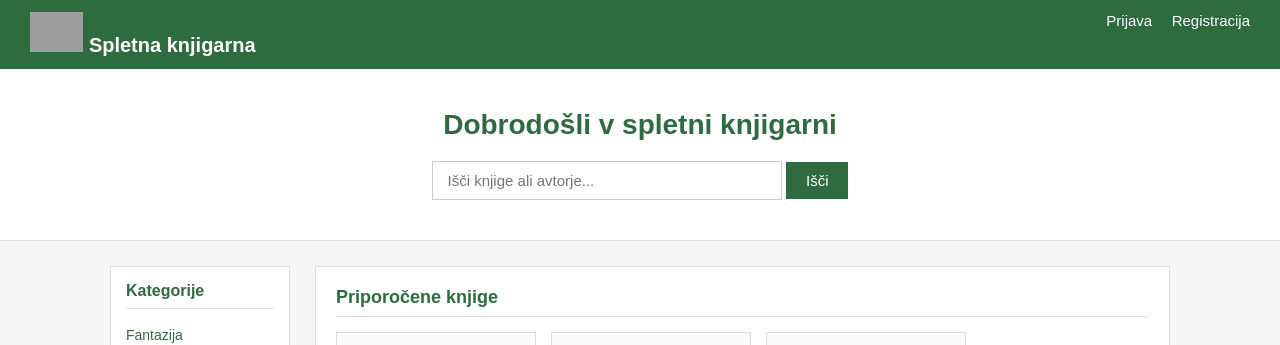
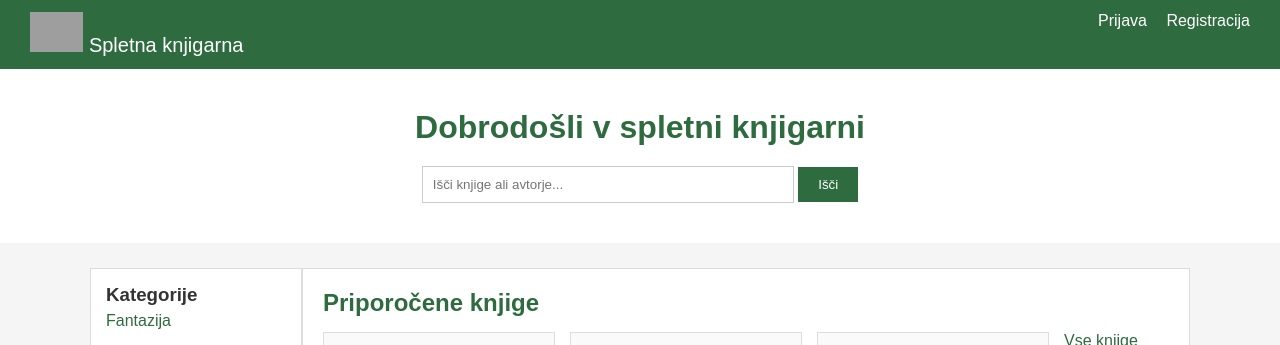
Before and after one commit to janej525/spletna-knjigarna--janej-ebular, a PHP site: page / in a window 1280 px wide. Shown: the top 345 px of the page. Run offline with PHP 8.4, Linux system fonts and the light colour scheme; grey boxes are pictures that could not be loaded.

Commit message:
Update still.css

```diff
--- a/still.css
+++ b/still.css
@@ -1,7 +1,6 @@
 * {
     margin: 0;
     padding: 0;
-    box-sizing: border-box;
 }
 
 body {
@@ -19,10 +18,6 @@ a:hover {
     text-decoration: underline;
 }
 
-#logo img {
-    height: 40px;
-}
-
 #navbar {
     background-color: #2e6b3e;
     color: white;
@@ -31,10 +26,13 @@ a:hover {
 }
 
 #logo {
+    float: left;
     font-size: 20px;
-    font-weight: bold;
     color: white;
-    float: left;
+}
+
+#logo img {
+    height: 40px;
 }
 
 #nav-povezave {
@@ -44,34 +42,23 @@ a:hover {
 #nav-povezave a {
     color: white;
     margin-left: 15px;
-    font-size: 15px;
-}
-
-#nav-povezave a:hover {
-    text-decoration: underline;
 }
 
 #hero {
     background-color: #ffffff;
     text-align: center;
     padding: 40px 20px;
-    border-bottom: 1px solid #ddd;
 }
 
 #hero h1 {
-    font-size: 28px;
+    color: #2e6b3e;
     margin-bottom: 20px;
-    color: #2e6b3e;
 }
 
 #hero input[type="text"] {
     width: 350px;
-    padding: 10px 15px;
+    padding: 10px;
     border: 1px solid #ccc;
-    border-style: solid;
-    border-width: 1px;
-    border-color: #ccc;
-    font-size: 15px;
 }
 
 #hero input[type="submit"] {
@@ -80,7 +67,6 @@ a:hover {
     color: white;
     border: none;
     cursor: pointer;
-    font-size: 15px;
 }
 
 #hero input[type="submit"]:hover {
@@ -95,28 +81,16 @@ a:hover {
 }
 
 #kategorije {
+    float: left;
     width: 180px;
-    min-width: 180px;
     background-color: #ffffff;
     border: 1px solid #ddd;
     padding: 15px;
-    height: 300px;
-    float: left;
-}
-
-#kategorije h3 {
-    margin-bottom: 12px;
-    font-size: 16px;
-    color: #2e6b3e;
-    border-bottom: 1px solid #ddd;
-    padding-bottom: 8px;
 }
 
 #kategorije a {
     display: block;
     padding: 6px 0;
-    border-bottom: 1px solid #f0f0f0;
-    font-size: 14px;
 }
 
 #knjige-del {
@@ -132,31 +106,18 @@ a:hover {
 }
 
 .sekcija h2 {
-    font-size: 18px;
     color: #2e6b3e;
     margin-bottom: 15px;
-    border-bottom: 1px solid #ddd;
-    padding-bottom: 8px;
-}
-
-.sekcija > a {
-    display: inline-block;
-    margin-top: 12px;
-    font-size: 14px;
-}
-
-.knjige-mreza {
-    overflow: hidden;
 }
 
 .knjiga-kartica {
+    float: left;
+    width: 200px;
     border: 1px solid #ddd;
     padding: 15px;
-    width: 200px;
-    background-color: #fafafa;
-    float: left;
     margin-right: 15px;
     margin-bottom: 15px;
+    background-color: #fafafa;
 }
 
 .knjiga-kartica img {
@@ -166,31 +127,16 @@ a:hover {
     margin-bottom: 8px;
 }
 
-.knjiga-kartica h3 {
-    font-size: 15px;
-    margin-bottom: 6px;
-    color: #333;
-}
-
-.knjiga-kartica p {
-    font-size: 13px;
-    color: #666;
-    margin-bottom: 4px;
-}
-
 .knjiga-kartica a {
     display: inline-block;
-    margin-top: 8px;
-    margin-right: 8px;
     padding: 5px 10px;
     background-color: #2e6b3e;
     color: white;
-    font-size: 12px;
+    margin-top: 8px;
 }
 
 .knjiga-kartica a:hover {
     background-color: #245530;
-    text-decoration: none;
 }
 
 #footer {
@@ -205,11 +151,9 @@ a:hover {
 #footer a {
     color: white;
     margin: 0 15px;
-    font-size: 14px;
 }
 
 #footer p {
     margin-top: 8px;
-    font-size: 13px;
     color: #ccc;
 }
```
